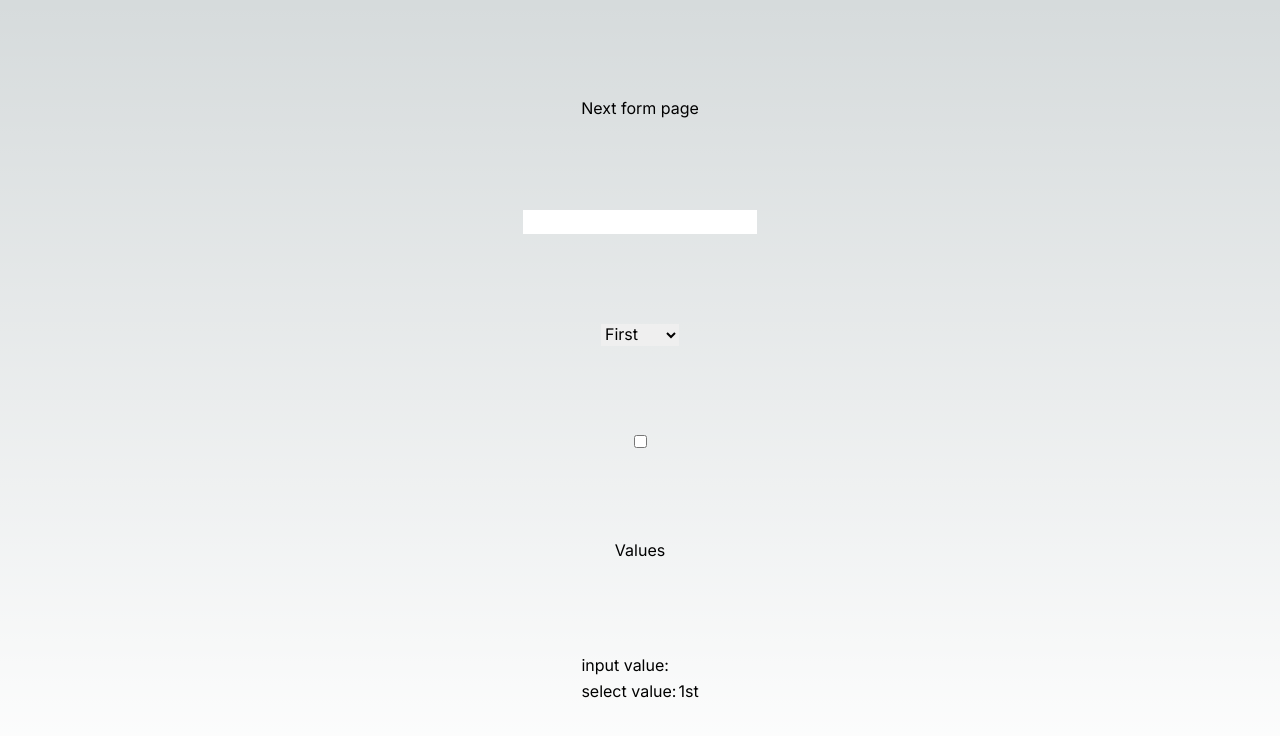
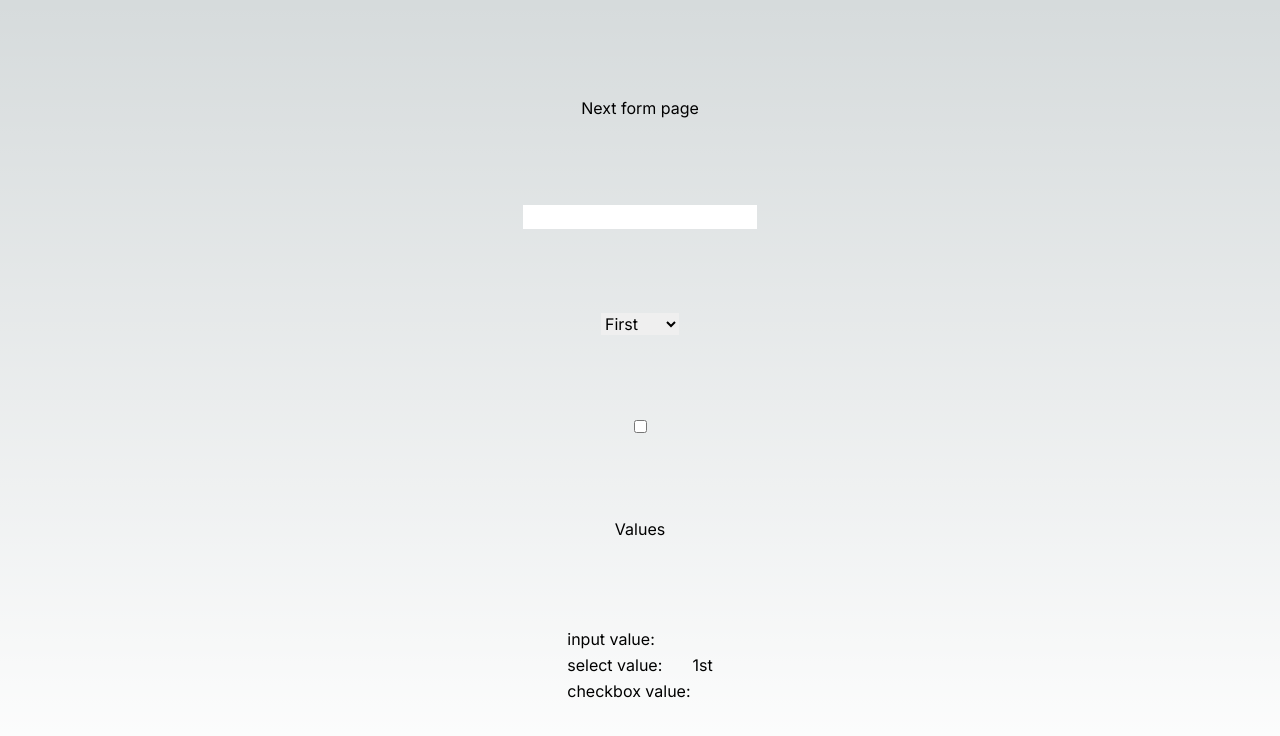
Before and after one commit to Code-for-Hungary/react-custom-form, a Next.js app: page / in a window 1280 px wide. Shown: the top 736 px of the page. Built offline with nearby package versions, Linux system fonts and the light colour scheme.

Commit message:
Put the checkbox value into the summary table closes #4

```diff
--- a/app/page.tsx
+++ b/app/page.tsx
@@ -4,6 +4,11 @@ import {useState} from "react";
 export default function Home() {
   const [inputValue, setInputValue] = useState('')
   const [selectValue, setSelectValue] = useState('1st')
+  const [isChecked, setChecked] = useState(false)
+
+  const toggleCheckbox = () => {
+    setChecked(prev => !prev)
+  }
 
   return (
     <main className="flex min-h-screen flex-col items-center justify-between p-24">
@@ -23,7 +28,7 @@ export default function Home() {
           <option value="3rd">Third</option>
         </select>
 
-      <input type="checkbox" />
+      <input type="checkbox" checked={isChecked} onClick={toggleCheckbox} />
 
       <h2>Values</h2>
       <table>
@@ -36,6 +41,10 @@ export default function Home() {
           <td>select value:</td>
           <td>{selectValue}</td>
         </tr>
+        <tr>
+          <td>checkbox value:</td>
+          <td>{isChecked && 'checked'}</td>
+        </tr>
         </tbody>
       </table>
     </main>
```
